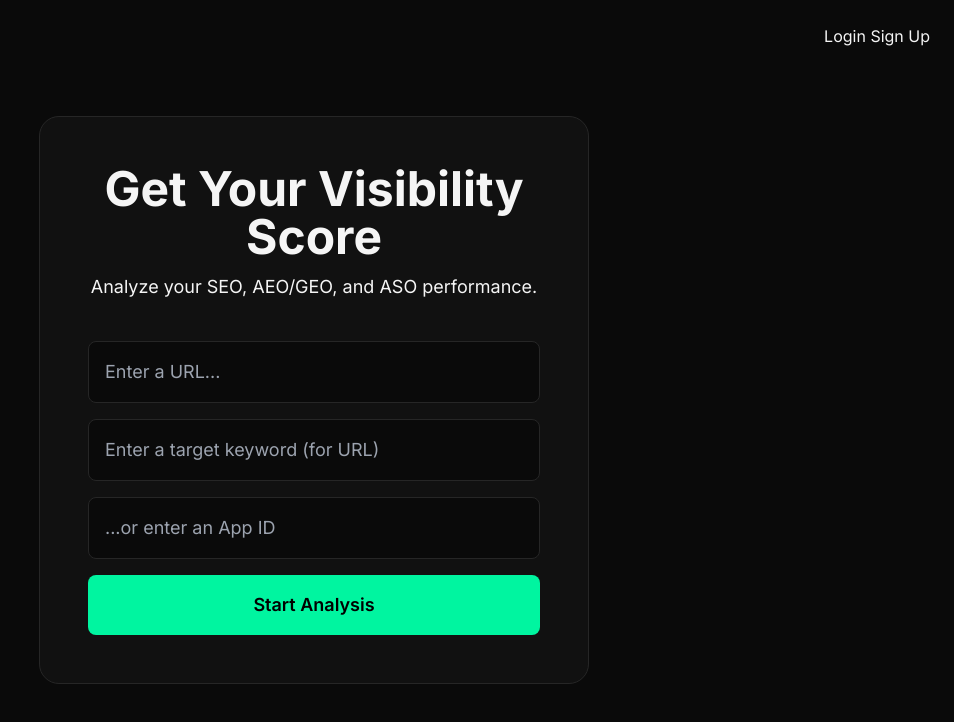
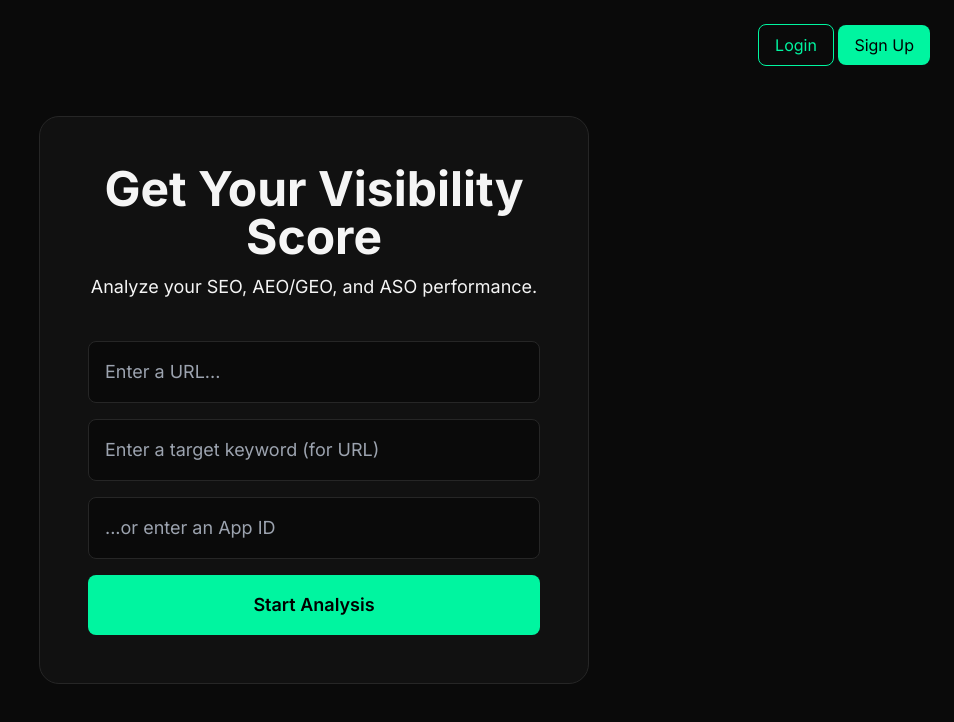
Before and after one commit to leokanishka/rankontop, a plain HTML site: page frontend/index.html in a window 1280 px wide. Shown: the whole page, without its empty margins (326-1280 px from the left). Drawn offline with nearby package versions, Linux system fonts and the light colour scheme.

Commit message:
Fix backend URL mismatch and add button styles

```diff
--- a/frontend/index.html
+++ b/frontend/index.html
@@ -33,6 +33,11 @@
         }
         .overall-score-number { font-size: 3rem; font-weight: 900; line-height: 1; color: var(--accent-color); }
         .overall-score-label { font-size: 0.9rem; color: var(--text-secondary); }
+        .auth-button { padding: 0.5rem 1rem; border-radius: 0.5rem; transition: all 0.2s ease-in-out; }
+        .login-button { border: 1px solid var(--accent-color); color: var(--accent-color); }
+        .login-button:hover { background-color: rgba(0, 245, 160, 0.1); }
+        .signup-button { background-color: var(--accent-color); color: #000000; }
+        .signup-button:hover { background-color: #00DDAA; box-shadow: 0 2px 10px rgba(0, 245, 160, 0.2); }
     </style>
 </head>
 <body>
@@ -42,8 +47,8 @@
             <button id="logout-btn" class="text-text-secondary hover:text-white transition">Logout</button>
         </div>
         <div id="guest-info">
-            <button id="login-btn" class="text-text-secondary hover:text-white transition">Login</button>
-            <button id="signup-btn" class="text-text-secondary hover:text-white transition">Sign Up</button>
+            <button id="login-btn" class="auth-button login-button">Login</button>
+            <button id="signup-btn" class="auth-button signup-button">Sign Up</button>
         </div>
     </div>
     <div class="main-container">
```
